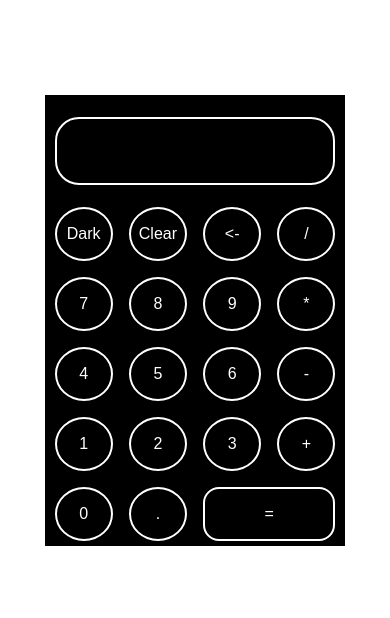
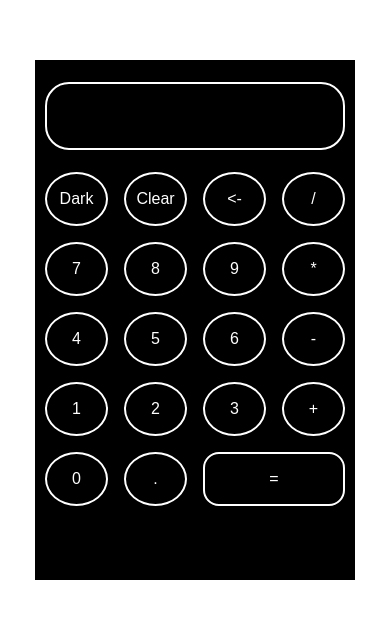
Before and after one commit to amruta-khatawate/Calculator-Javascript, a plain HTML site: page index.html in a window 390 px wide. Shown: the part 102-720 px from the top of the page. Drawn offline with Linux system fonts and the light colour scheme.

Commit message:
Added a Style and media query

```diff
--- a/style.css
+++ b/style.css
@@ -12,9 +12,9 @@
 }
 
 .calculator{
-      max-width: 320px;
+      width: 320px;
       background-color: black;
-      max-height: 520px;
+      height: 520px;
 }
 
 .display{
@@ -43,46 +43,17 @@ button{
       color: white;
 }
 
-.container{
-      height: 100vh;
-      display: flex;
-      justify-content: center;
-      align-items: center;
-}
-
-.calculator{
-      max-width: 320px;
-      background-color: black;
-      max-height: 520px;
-}
-
-.display{
-      /* width: 100%; */
-      border: 2px solid white;
-      padding: 2rem 1rem;
-      border-radius: 24px;
-      margin: 22px 10px 22px 10px;
-}
-
-.buttons{
-      display: grid;
-      grid-template-columns: repeat(4, 1fr);
-      gap: 1rem;
-      margin: 0 10px 5px 10px;
-}
-
-button{
-      padding:1rem 0.5rem ;
-      border-radius: 100%;
-      border-style: none;
-      border: 2px solid white;
-      font-size: 1rem;
-      background-color: black;
-      color: white;
-}
-
 .equals{
       grid-column: span 2;
       padding: 1rem 0.5rem;
       border-radius: 1rem;
 }
+
+@media(min-width: 768px){
+      .container{
+            width:100% ;
+      }
+      .calculator{
+            width: 380px;
+      }
+}
```
